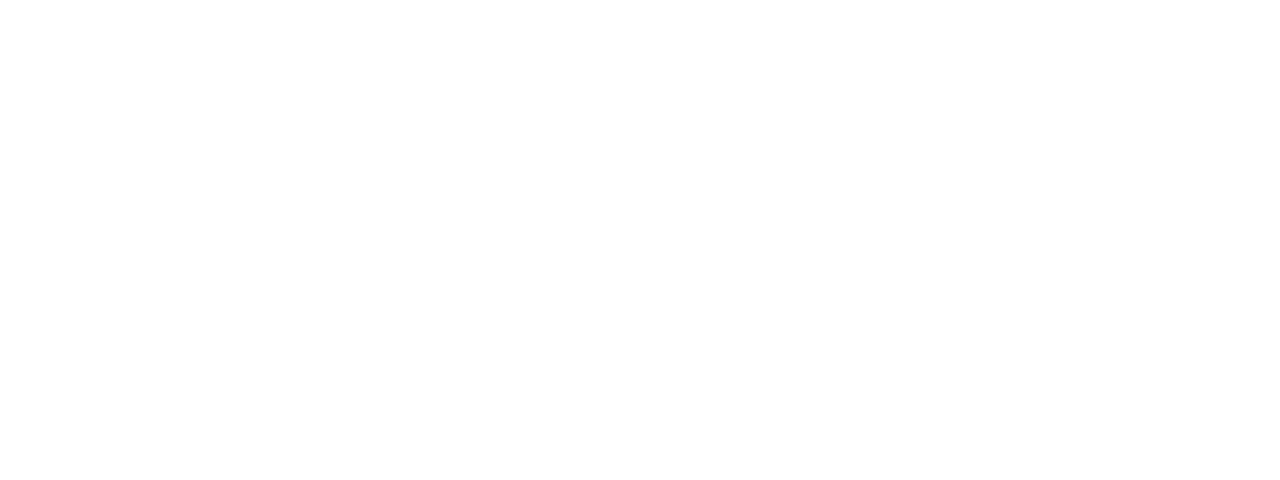
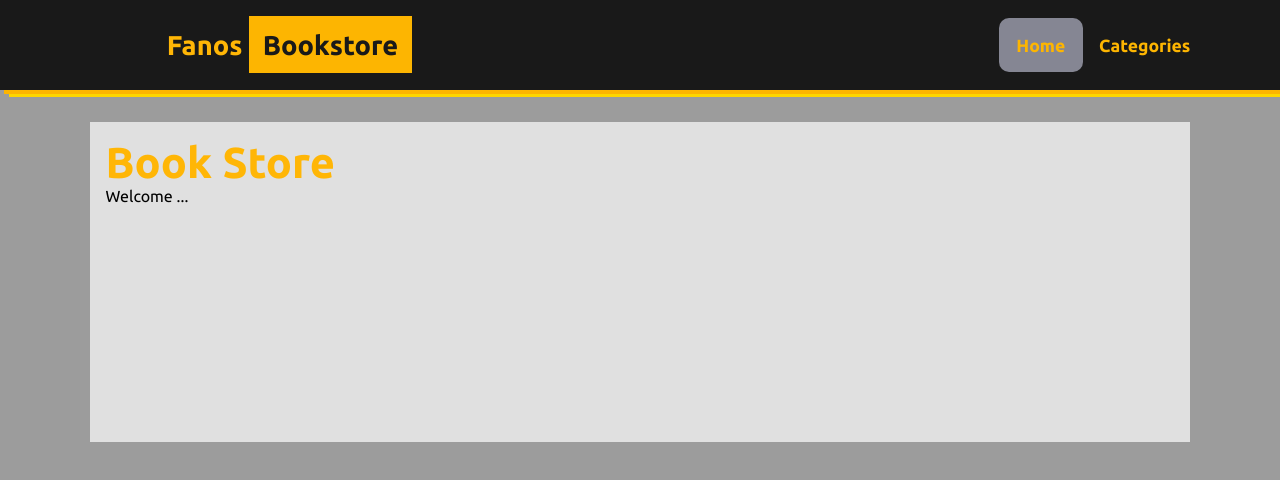
Before and after one commit to akos29/bookStore, a React (Create React App) app: page / in a window 1280 px wide. Shown: the top 480 px of the page. Built offline with nearby package versions, Linux system fonts and the light colour scheme.

Commit message:
Add components and configure React router with few styling

```diff
--- a/package.json
+++ b/package.json
@@ -8,6 +8,7 @@
     "@testing-library/user-event": "^13.5.0",
     "react": "^18.2.0",
     "react-dom": "^18.2.0",
+    "react-router-dom": "^6.4.5",
     "react-scripts": "5.0.1",
     "web-vitals": "^2.1.4"
   },
--- a/src/App.js
+++ b/src/App.js
@@ -1,8 +1,30 @@
-import './App.css';
+import { Route, Routes } from 'react-router-dom';
+import Header from './components/Header';
+import Categories from './components/Categories';
+import Books from './components/Books';
 
 function App() {
   return (
-    <div className="App" />
+    <>
+      <Header />
+      <div className="container">
+        <Routes>
+          <Route
+            exact
+            path="/"
+            element={
+              <Books />
+          }
+          />
+          <Route
+            path="/categories"
+            element={
+              <Categories />
+          }
+          />
+        </Routes>
+      </div>
+    </>
   );
 }
 
--- /dev/null
+++ b/src/components/Books.js
@@ -0,0 +1,10 @@
+import React from 'react';
+
+export default function Books() {
+  return (
+    <div>
+      <h1>Book Store</h1>
+      <p>Welcome ...</p>
+    </div>
+  );
+}
--- /dev/null
+++ b/src/components/Categories.js
@@ -0,0 +1,10 @@
+import React from 'react';
+
+export default function Categories() {
+  return (
+    <div>
+      <h2>Categories</h2>
+      <button type="submit">Check status</button>
+    </div>
+  );
+}
--- /dev/null
+++ b/src/components/Header.js
@@ -0,0 +1,14 @@
+import React from 'react';
+import Navbar from './Navbar';
+
+export default function Header() {
+  return (
+    <div className="header">
+      <h1 className="logo">
+        Fanos
+        <span>Bookstore</span>
+      </h1>
+      <Navbar />
+    </div>
+  );
+}
--- /dev/null
+++ b/src/components/Navbar.js
@@ -0,0 +1,22 @@
+import React, { useState } from 'react';
+import { NavLink } from 'react-router-dom';
+
+function Navbar() {
+  const [active, setActive] = useState('Home');
+  const handleChange = (e) => {
+    setActive(e.target.innerHTML);
+  };
+
+  return (
+    <div>
+      <nav>
+        <ul>
+          <li><NavLink to="/" onClick={handleChange} className={active === 'Home' ? 'active' : ''}>Home</NavLink></li>
+          <li><NavLink to="/categories" onClick={handleChange} className={active === 'Categories' ? 'active' : ''}>Categories</NavLink></li>
+        </ul>
+      </nav>
+    </div>
+  );
+}
+
+export default Navbar;
--- a/src/index.css
+++ b/src/index.css
@@ -1,27 +1,97 @@
-body {
+@import url('https://fonts.googleapis.com/css2?family=Ubuntu:wght@300;400;500;700&display=swap');
+
+* {
+  border: 0;
+  padding: 0;
   margin: 0;
-  font-family:
-    -apple-system,
-    BlinkMacSystemFont,
-    'Segoe UI',
-    'Roboto',
-    'Oxygen',
-    'Ubuntu',
-    'Cantarell',
-    'Fira Sans',
-    'Droid Sans',
-    'Helvetica Neue',
-    sans-serif;
-  -webkit-font-smoothing: antialiased;
-  -moz-osx-font-smoothing: grayscale;
+  box-sizing: border-box;
+  font-family: 'Ubuntu', sans-serif;
+  transition: all 0.5s ease-out;
 }
 
-code {
-  font-family:
-    source-code-pro,
-    Menlo,
-    Monaco,
-    Consolas,
-    'Courier New',
-    monospace;
+:root {
+  --primary: #ffb606;
+  --primary-bg: #1c1c1c;
+  --secondary: #e0e0e0;
+  --bg-color: #858693;
+  --bg-border: #9c9c9c;
+  --text: black;
+  --black: #191919;
+  --gold: #fed600;
+  --gold-200: #fdb501;
+  --blue: #1b3b80;
+  --blue-100: #052465;
 }
+
+body {
+  background-color: var(--bg-border);
+}
+
+.active {
+  background-color: var(--bg-color);
+  padding: 1em;
+  border-radius: 10px;
+}
+
+h1 {
+  color: var(--primary);
+  font-size: 2.7em;
+  font-weight: 700;
+}
+
+.header h1 {
+  font-size: 1.7em;
+  padding: 0.5em 7%;
+  font-weight: 700;
+}
+
+.header span {
+  background-color: var(--gold-200);
+  color: var(--black);
+  padding: 0.5em;
+  margin-left: 0.25em;
+}
+
+.header nav {
+  display: none;
+}
+
+.header {
+  display: flex;
+  align-items: center;
+  justify-content: space-between;
+  background: var(--black);
+  padding: 1em 7%;
+  box-shadow: var(--gold-200) 4px 4px, var(--gold) 9px 7px;
+}
+
+.container {
+  margin: 2em 7%;
+  background-color: #e0e0e0;
+  padding: 1em;
+  min-height: 40vh;
+}
+
+@media (min-width: 728px) {
+  .header nav {
+    display: flex;
+  }
+
+  .header nav ul {
+    display: flex;
+    justify-content: space-around;
+    list-style: none;
+    gap: 1em;
+  }
+
+  .header nav ul li {
+    list-style: none;
+  }
+
+  .header nav ul li a {
+    text-decoration: none;
+    color: var(--gold-200);
+    font-size: 1.1em;
+    font-weight: 600;
+  }
+}
--- a/src/index.js
+++ b/src/index.js
@@ -1,11 +1,14 @@
 import React from 'react';
 import ReactDOM from 'react-dom/client';
+import { BrowserRouter as Router } from 'react-router-dom';
 import './index.css';
 import App from './App';
 
 const root = ReactDOM.createRoot(document.getElementById('root'));
 root.render(
   <React.StrictMode>
-    <App />
+    <Router>
+      <App />
+    </Router>
   </React.StrictMode>,
 );
```
Also changed, not shown: src/components/AddBook.js (added, +14 -0 lines), src/components/DisplayBook.js (added, +10 -0 lines), src/components/BooksList.js (added), 2 other files (tests, documents, lock files or other folders).
